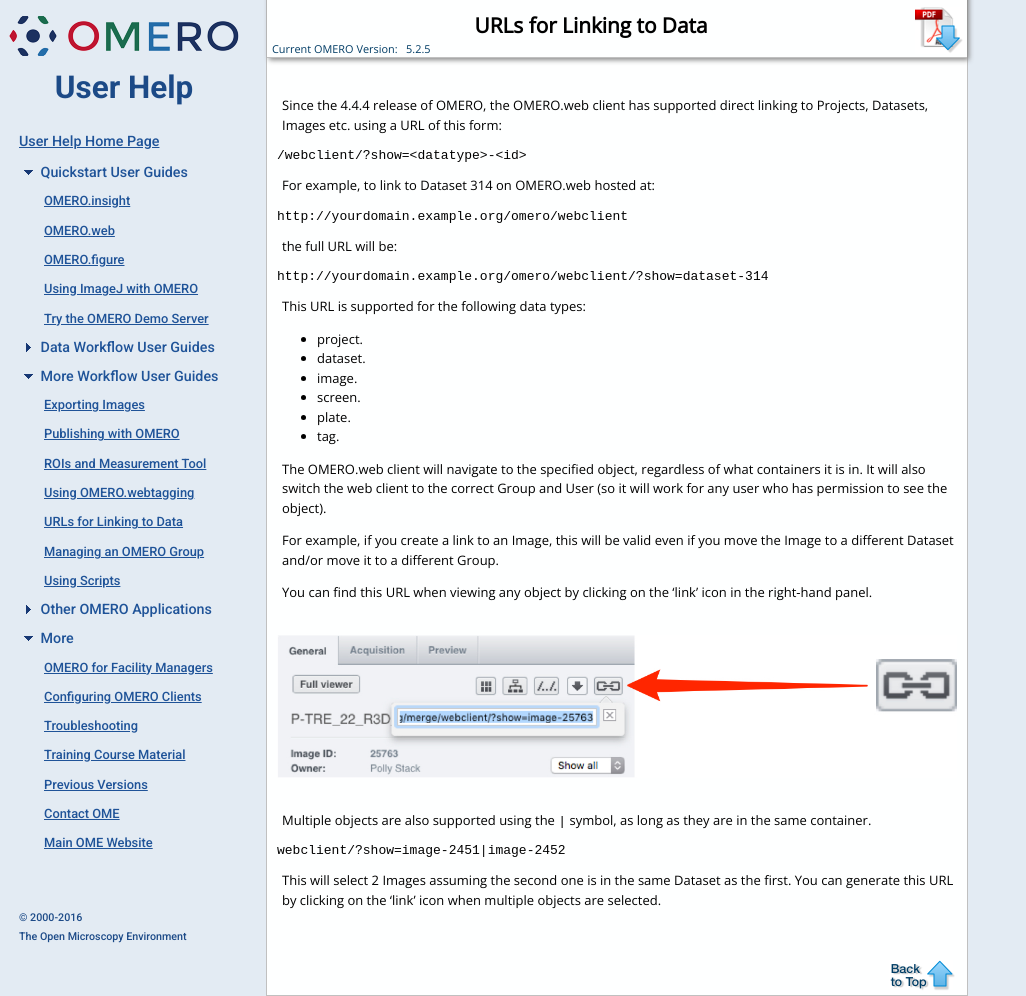
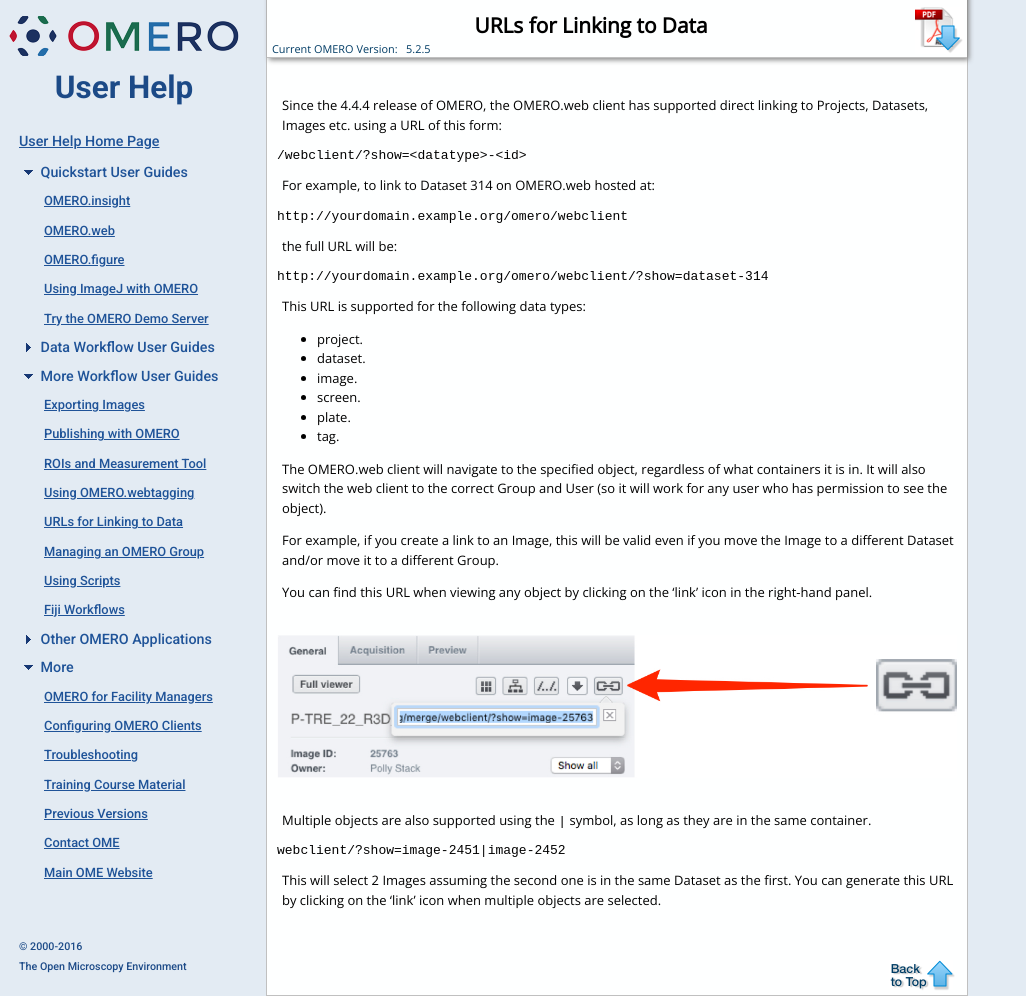
Before and after one commit to snoopycrimecop/ome-help, a Jekyll site: the page built from urls-to-data.html, in a window 1280 px wide and 996 px high. Shown: the whole window, without its empty margins (0-1026 px from the left). Built offline with Jekyll 4.4.1, drawn with Linux system fonts in a browser that asks for light colours; Markdown is read by kramdown in place of the engine named in the settings.

Commit message:
Add Other Fiji Workflows to Other Workflows menu folder

```diff
--- a/_layouts/default.html
+++ b/_layouts/default.html
@@ -49,6 +49,8 @@
             link: group-owner.html
           - name: Using Scripts
             link: scripts.html
+          - name: Fiji Workflows
+            link: workflows-fiji.html
     - id: l1-other
       name: Other OMERO Applications
       open: no
```
